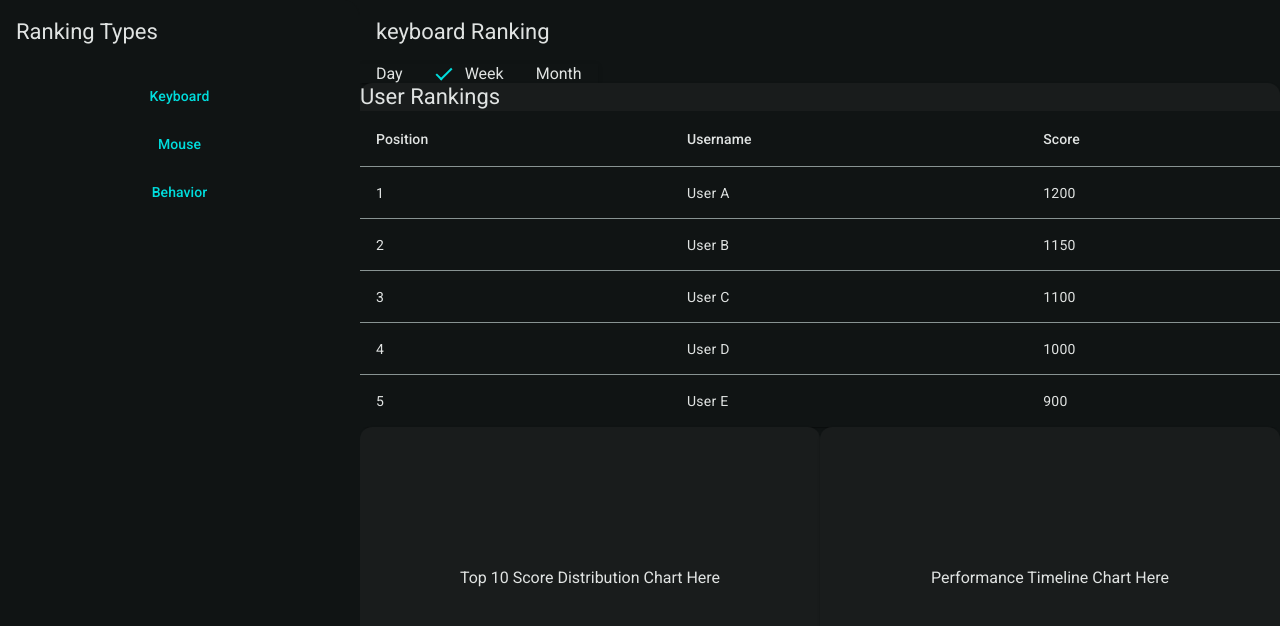
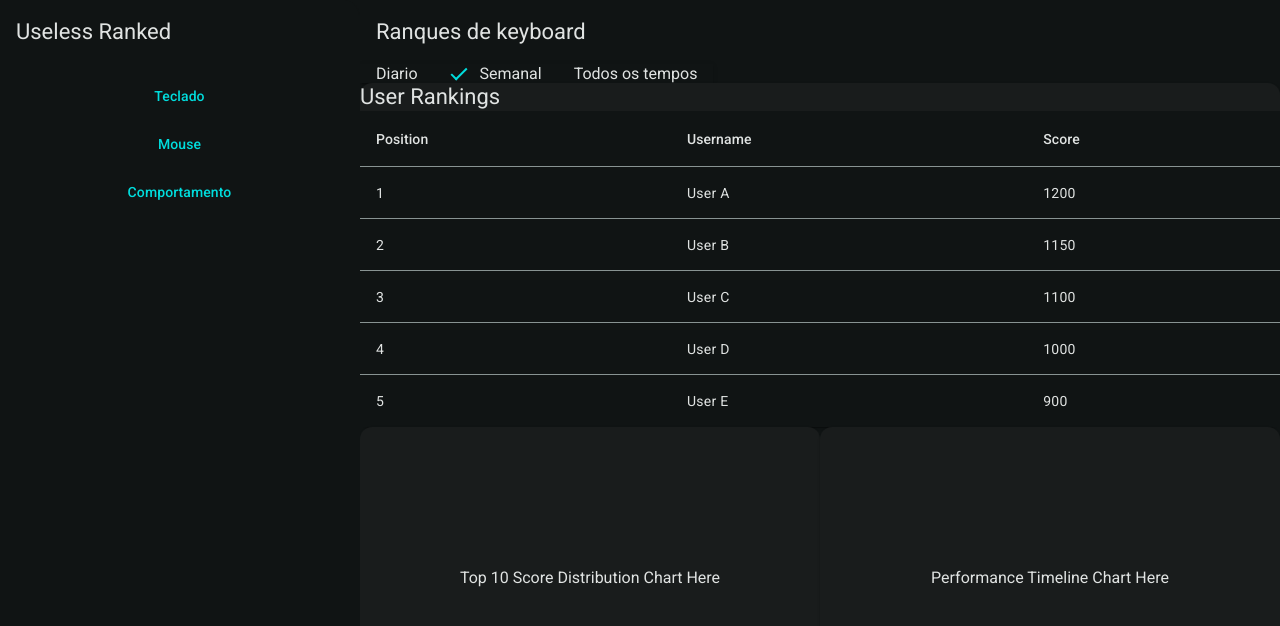
Before and after one commit to Hackaanjos/uselessRanked, an Angular app in the folder site/: page / in a window 1280 px wide. Shown: the top 626 px of the page. Built offline with nearby package versions, Linux system fonts and the light colour scheme.

Commit message:
feat: Aplicando enums

```diff
--- a/site/src/app/app.component.html
+++ b/site/src/app/app.component.html
@@ -1,30 +1,30 @@
 <mat-sidenav-container class="h-screen bg-gray-50">
     <mat-sidenav mode="side" opened class="w-64 bg-cyan-600 text-white">
-        <mat-toolbar color="primary">Ranking Types</mat-toolbar>
+        <mat-toolbar color="primary">Useless Ranked</mat-toolbar>
         <mat-nav-list>
             <mat-list-item>
-                <button mat-button class="w-full text-left" (click)="selectRanking('keyboard')">Keyboard</button>
+                <button mat-button class="w-full text-left" (click)="selectRanking('keyboard')">Teclado</button>
             </mat-list-item>
             <mat-list-item>
                 <button mat-button class="w-full text-left" (click)="selectRanking('mouse')">Mouse</button>
             </mat-list-item>
             <mat-list-item>
-                <button mat-button class="w-full text-left" (click)="selectRanking('behavior')">Behavior</button>
+                <button mat-button class="w-full text-left" (click)="selectRanking('behavior')">Comportamento</button>
             </mat-list-item>
         </mat-nav-list>
     </mat-sidenav>
 
     <mat-sidenav-content>
         <mat-toolbar color="accent">
-            <span>{{ selectedRanking }} Ranking</span>
+            <span>Ranques de {{ selectedRanking }}</span>
         </mat-toolbar>
 
         <div class="p-4">
             <!-- Period Selector -->
             <mat-button-toggle-group [(ngModel)]="period" appearance="legacy">
-                <mat-button-toggle value="day">Day</mat-button-toggle>
-                <mat-button-toggle value="week">Week</mat-button-toggle>
-                <mat-button-toggle value="month">Month</mat-button-toggle>
+                <mat-button-toggle value="day">Diario</mat-button-toggle>
+                <mat-button-toggle value="week">Semanal</mat-button-toggle>
+                <mat-button-toggle value="all-time">Todos os tempos</mat-button-toggle>
             </mat-button-toggle-group>
 
             <!-- User Ranking Table -->
```
